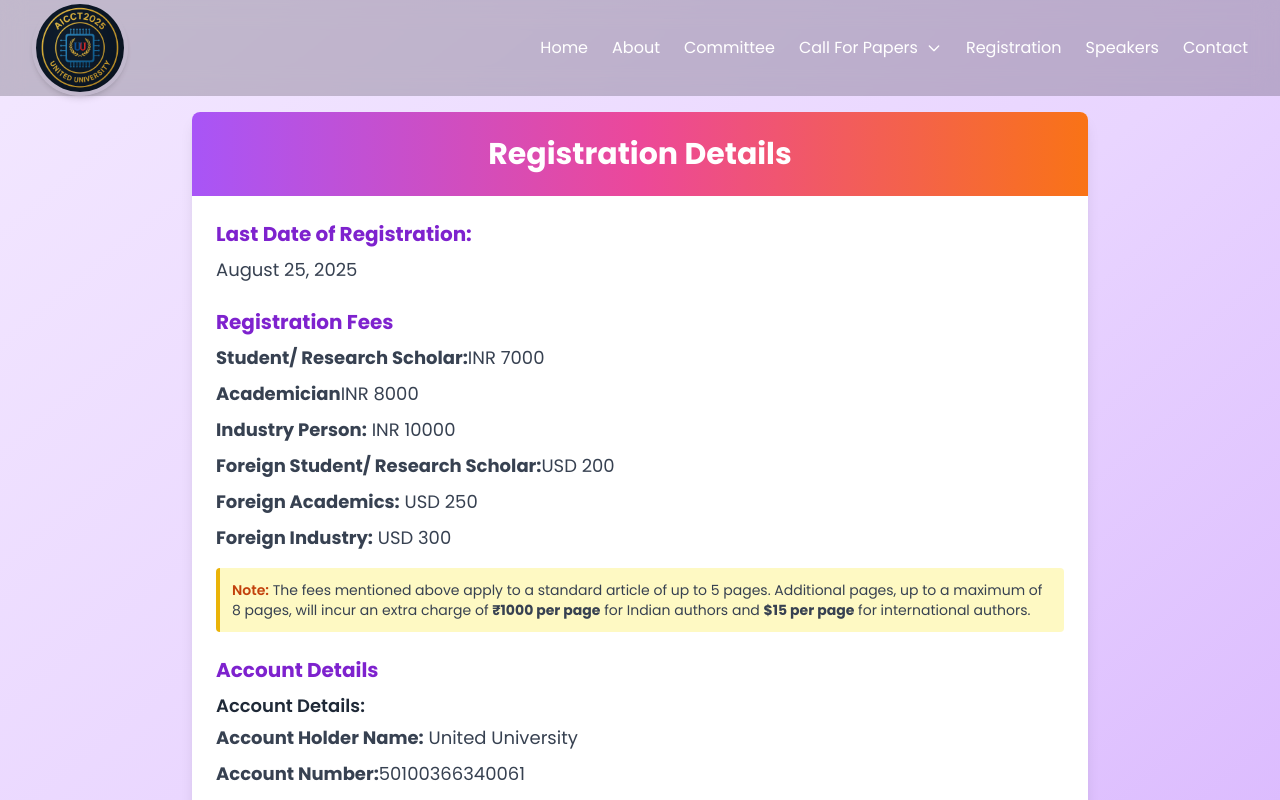
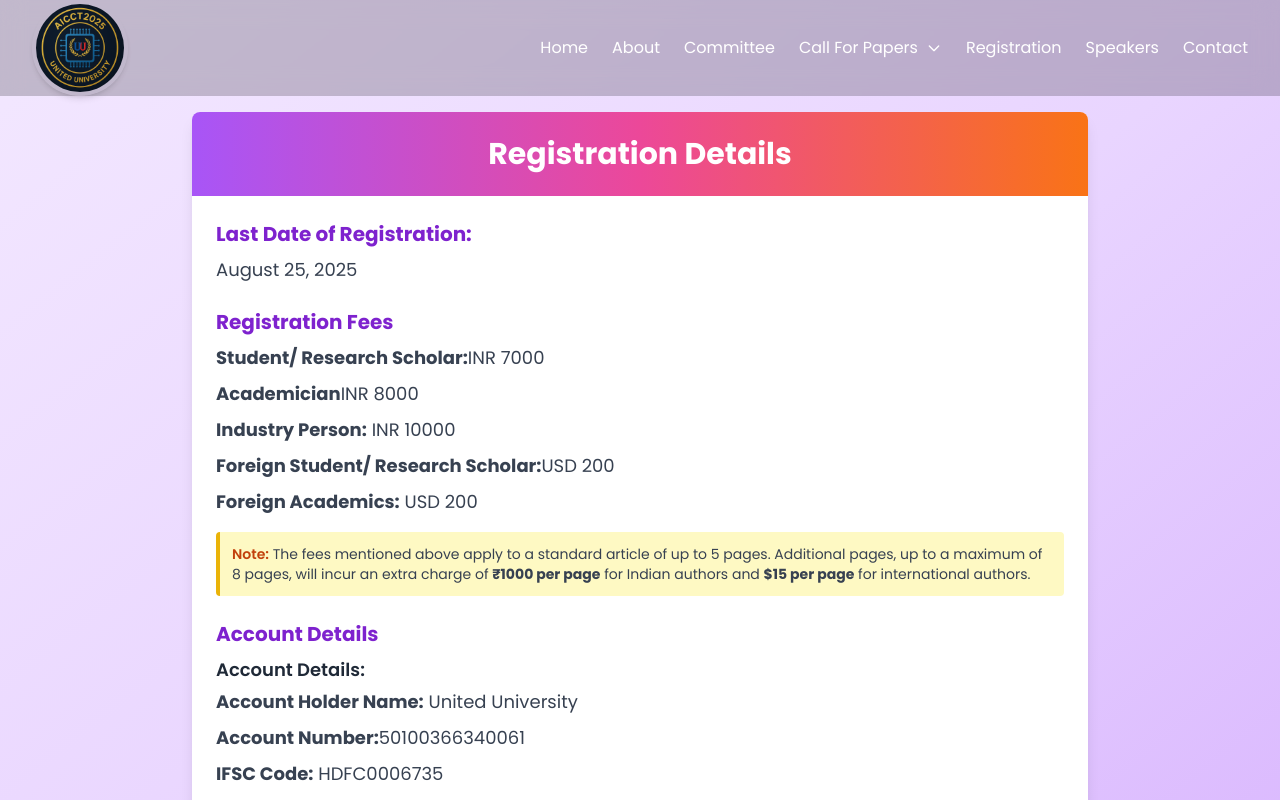
Before and after one commit to manishshukla00/conference, a React (Create React App) app: page /registration in a window 1280 px wide. Shown: the top 800 px of the page. Built offline with nearby package versions, Linux system fonts and the light colour scheme.

Commit message:
registration updated

```diff
--- a/src/pages/Registration.jsx
+++ b/src/pages/Registration.jsx
@@ -43,11 +43,11 @@ const Registration = () => {
                 USD 200
               </li>
               <li>
-                <span className="font-bold">Foreign Academics:</span> USD 250
+                <span className="font-bold">Foreign Academics:</span> USD 200
               </li>
-              <li>
+              {/* <li>
                 <span className="font-bold">Foreign Industry:</span> USD 300
-              </li>
+              </li> */}
             </ul>
             {/* Terms and Conditions Note */}
             <div className="mt-4 text-sm text-gray-700 bg-yellow-100 border-l-4 border-yellow-500 p-3 rounded">
```
